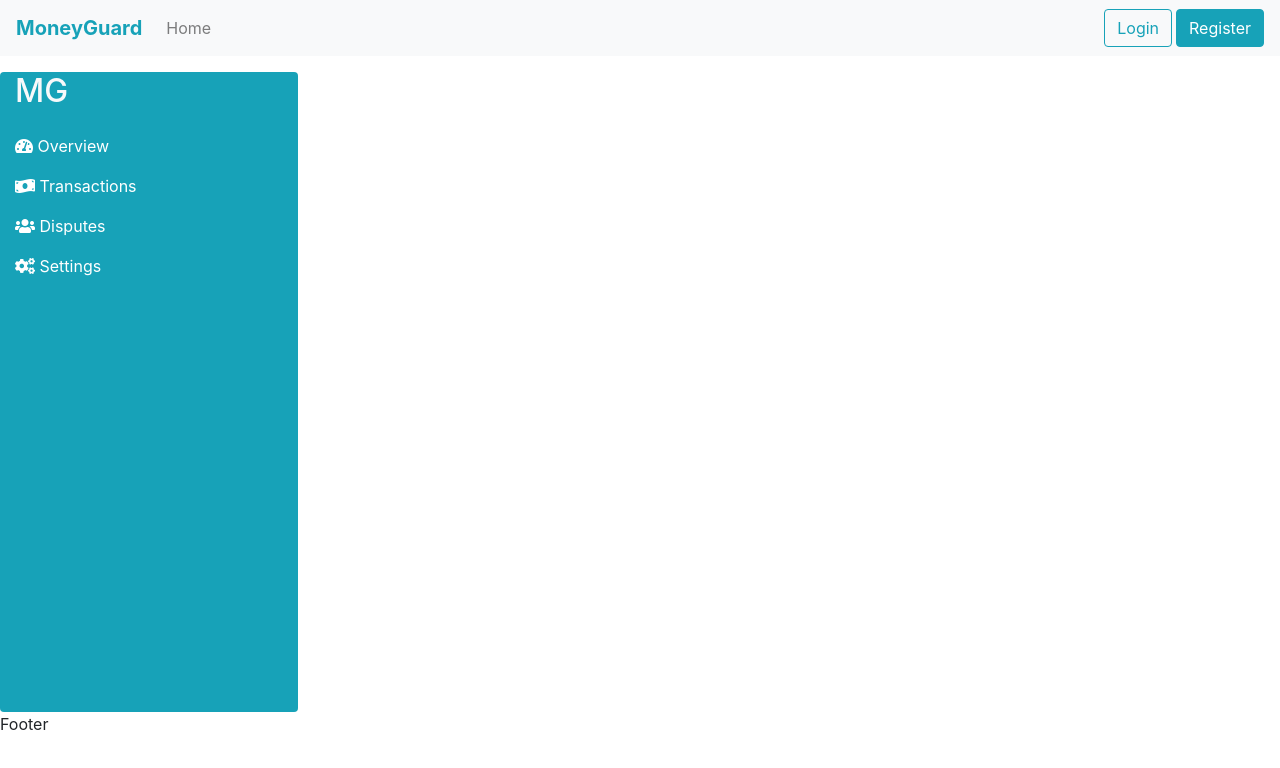
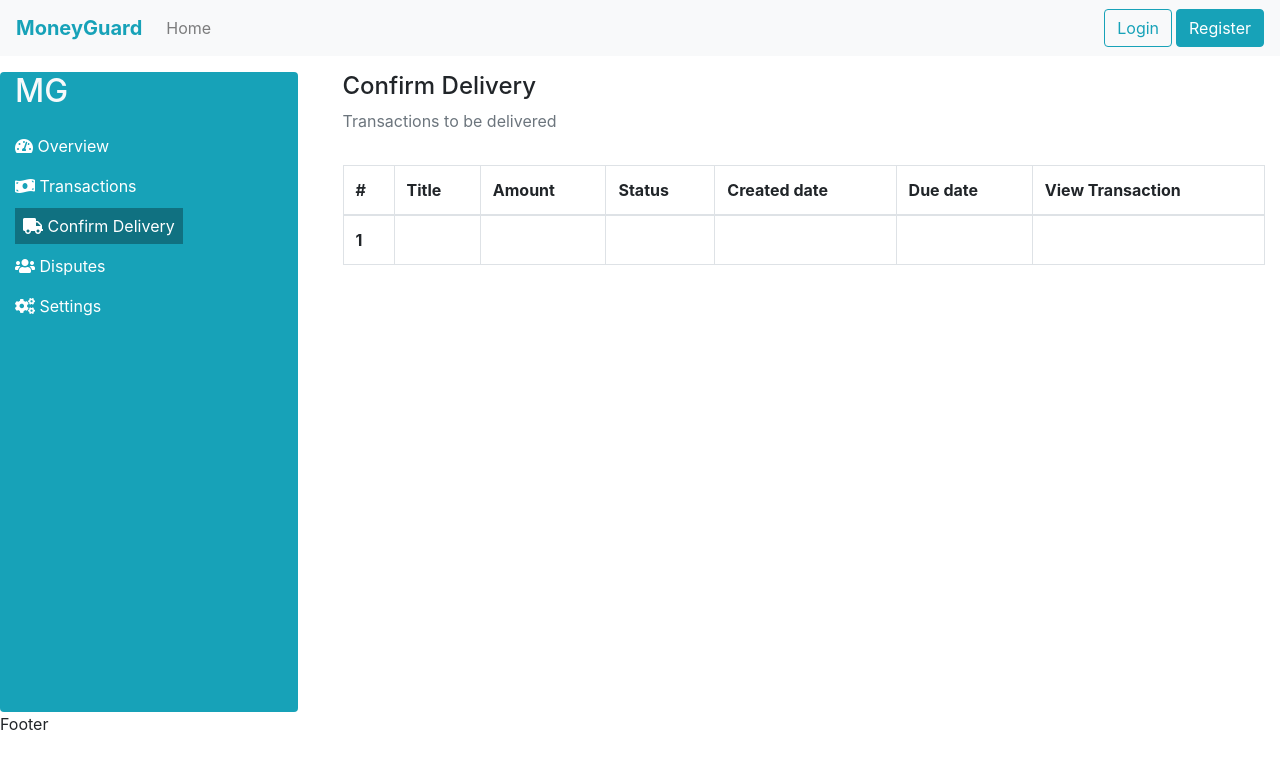
Before and after one commit to BuildForSDGCohort2/TEAM-044A-FRONTEND, a React (Create React App) app: page /dashboard/confirm-delivery in a window 1280 px wide. Shown: the top 768 px of the page. Built offline with nearby package versions, Linux system fonts and the light colour scheme.

Commit message:
feat: added confirm delivery component

```diff
--- /dev/null
+++ b/src/components/Dashboard/confirm-delivery.js
@@ -0,0 +1,37 @@
+import React from 'react';
+
+export default function ConfirmDelivery() {
+    return (
+        <section className="container">
+            <h4>Confirm Delivery</h4>
+            <p className="text-muted">Transactions to be delivered</p>
+
+            <div className="table-responsive">
+                <table className="table table-bordered mt-3">
+                    <thead>
+                        <tr>
+                            <th scope="col">#</th>
+                            <th scope="col">Title</th>
+                            <th scope="col">Amount</th>
+                            <th scope="col">Status</th>
+                            <th scope="col">Created date</th>
+                            <th scope="col">Due date</th>
+                            <th scope="col">View Transaction</th>
+                        </tr>
+                    </thead>
+                    <tbody>
+                        <tr>
+                            <th scope="row">1</th>
+                            <td></td>
+                            <td></td>
+                            <td></td>
+                            <td></td>
+                            <td></td>
+                            <td></td>
+                        </tr>
+                    </tbody>
+                </table>
+            </div>
+        </section>
+    );
+}
--- a/src/components/Dashboard/index.jsx
+++ b/src/components/Dashboard/index.jsx
@@ -5,6 +5,7 @@ import Sidenav from '../SideNav/sidenav';
 import Transactions from './transactions';
 import Disputes from './disputes';
 import Settings from './settings';
+import ConfirmDelivery from './confirm-delivery';
 
 export default function Dashboard() {
     return (
@@ -19,6 +20,7 @@ export default function Dashboard() {
                         <Route path="/dashboard/transactions" component={Transactions} />
                         <Route path="/dashboard/disputes" component={Disputes} />
                         <Route path="/dashboard/settings" component={Settings} />
+                        <Route path="/dashboard/confirm-delivery" component={ConfirmDelivery} />
                     </Switch>
 
                 </div>
--- a/src/components/SideNav/sidenav.jsx
+++ b/src/components/SideNav/sidenav.jsx
@@ -9,6 +9,7 @@ export default function Sidenav(props) {
                 <ul className="list-unstyled">
                     <li><NavLink to="/dashboard" activeClassName="active" exact><i className="fas fa-tachometer-alt"></i> Overview</NavLink></li>
                     <li><NavLink to="/dashboard/transactions" activeClassName="active"><i className="fas fa-money-bill-wave"></i> Transactions</NavLink></li>
+                    <li><NavLink to="/dashboard/confirm-delivery" activeClassName="active"><i className="fas fa-truck"></i> Confirm Delivery</NavLink></li>
                     <li><NavLink to="/dashboard/disputes" activeClassName="active"><i className="fas fa-users"></i> Disputes</NavLink></li>
                     <li><NavLink to="/dashboard/settings" activeClassName="active"><i className="fas fa-cogs"></i> Settings</NavLink></li>
                 </ul>
```
